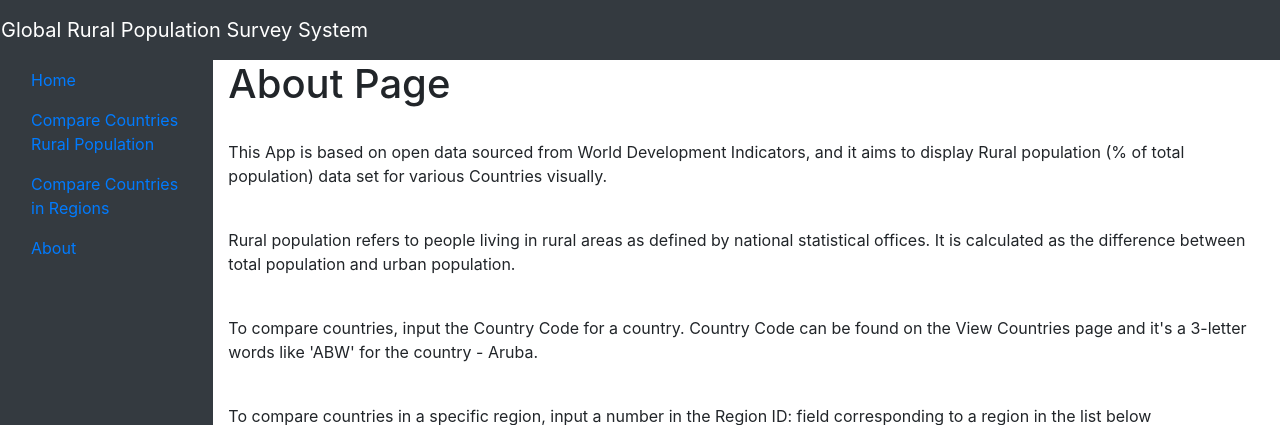
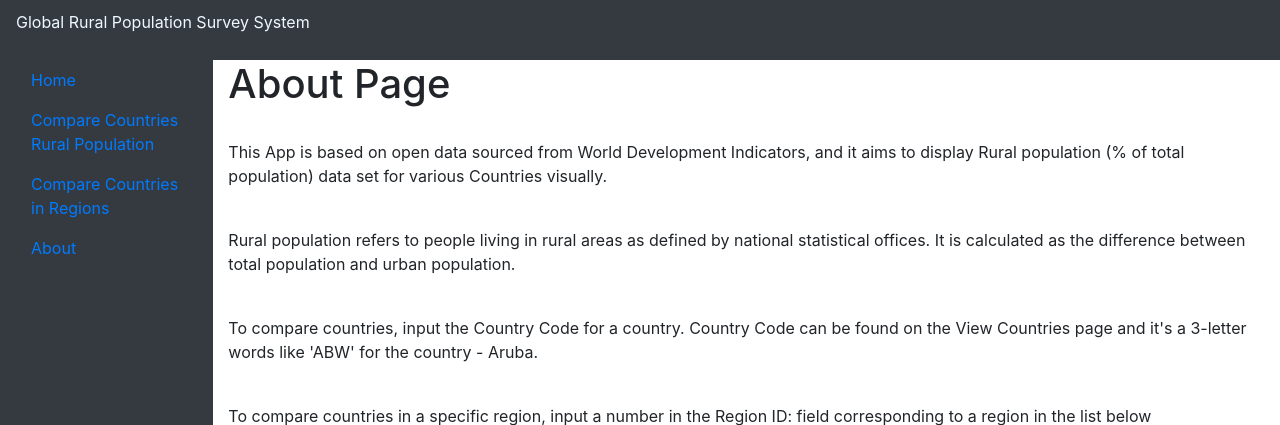
Before and after one commit to zhangyida12138/CS551Q_team_assessment, a Django app: page /about/ in a window 1280 px wide. Shown: the top 425 px of the page. Run offline with Django 4.2, Linux system fonts and the light colour scheme; some libraries are stand-ins or nearby versions.

Commit message:
Modify top bar

```diff
--- a/mysite/RuralPopulationApp/templates/RuralPopulationApp/index.html
+++ b/mysite/RuralPopulationApp/templates/RuralPopulationApp/index.html
@@ -24,11 +24,9 @@
 <body>
 <div class="container-fluid">
     <!-- Head navigation bar -->
-    <div class="row fixed-top" style="height: 60px">
-        <nav class="navbar navbar-dark bg-dark col-12 bg-primary py-2">
-            <a class="navbar-brand" href="/mysite/static">
-                Global Rural Population Survey System
-            </a>
+    <div class="row fixed-top" style="height: 60px; margin: auto; color: aliceblue">
+        <nav class="navbar navbar-dark bg-dark col-12 bg-primary py-2" style="text-align: center">
+            <p>Global Rural Population Survey System</p>
         </nav>
     </div>
     <div class="row" style="margin-top: 60px;">
```
